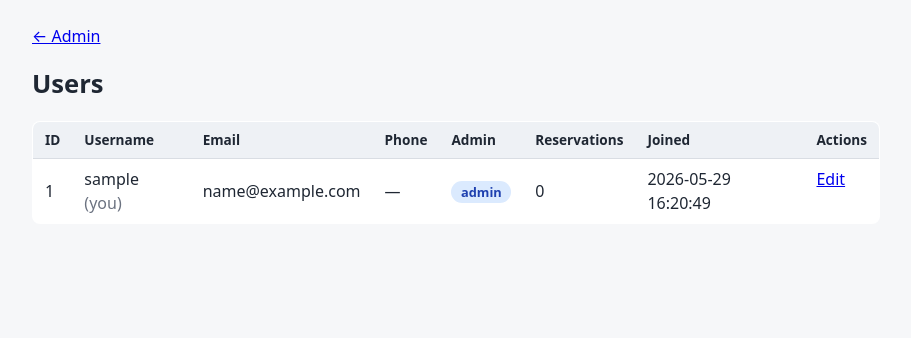
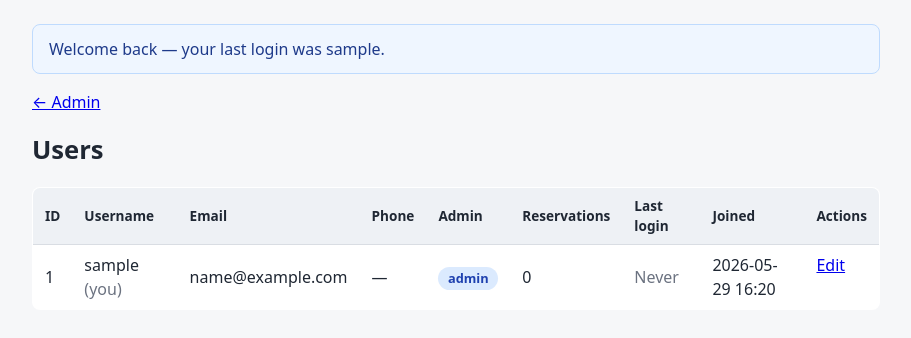
Before and after one commit to sbj-ee/Reservations, a Flask app: page /admin/users in a window 1280 px wide. Shown: the part 53-391 px from the top of the page, without its empty margins (184-1095 px from the left). Run offline with Flask 3, Linux system fonts and the light colour scheme; the visitor is signed in with stand-in values (Sample User, id 1); data comes from the database, SQL or seed files in the repository; data that the repository does not hold is empty.

Commit message:
Track and display last login
Add user.last_login_at (schema + migration), stamped on each login. On
sign-in, the prior login time is shown once as a "welcome back" banner
(in the viewer's local time via the existing UTC->local conversion), and
the admin user list gains a Last login column. Includes tests.

Co-Authored-By: Claude Opus 4.7 <noreply@anthropic.com>

```diff
--- a/app/auth.py
+++ b/app/auth.py
@@ -24,6 +24,12 @@ def _hash_token(token):
 
 def _utc_now_str():
     return datetime.now(timezone.utc).strftime(_RESET_TS_FORMAT)
+
+
+@bp.app_context_processor
+def inject_last_login_notice():
+    # Surface the prior login time once, on the first page rendered after login.
+    return {"last_login_notice": session.pop("last_login_notice", None)}
 
 
 @bp.before_app_request
@@ -141,8 +147,12 @@ def login():
         if user is None:
             flash("Incorrect username or password.")
         else:
+            previous_login = user["last_login_at"]  # captured before we overwrite it
+            models.record_login(user["id"])
             session.clear()
             session["user_id"] = user["id"]
+            if previous_login:
+                session["last_login_notice"] = previous_login
             next_url = request.form.get("next") or request.args.get("next")
             if next_url and next_url.startswith("/"):
                 return redirect(next_url)
--- a/app/db.py
+++ b/app/db.py
@@ -49,6 +49,8 @@ def _migrate(db):
         db.execute("ALTER TABLE user ADD COLUMN email TEXT")
     if "phone" not in columns:
         db.execute("ALTER TABLE user ADD COLUMN phone TEXT")
+    if "last_login_at" not in columns:
+        db.execute("ALTER TABLE user ADD COLUMN last_login_at TEXT")
     # Enforce unique email/phone (NULLs allowed). On a pre-existing database that
     # already holds duplicates, the index can't be built — log and carry on rather
     # than failing startup.
--- a/app/models.py
+++ b/app/models.py
@@ -210,6 +210,15 @@ def get_user(user_id):
     return db.execute("SELECT * FROM user WHERE id = ?", (user_id,)).fetchone()
 
 
+def record_login(user_id):
+    """Stamp the user's last login with the current UTC time."""
+    db = get_db()
+    db.execute(
+        "UPDATE user SET last_login_at = datetime('now') WHERE id = ?", (user_id,)
+    )
+    db.commit()
+
+
 def list_users():
     db = get_db()
     return db.execute(
--- a/app/schema.sql
+++ b/app/schema.sql
@@ -11,6 +11,7 @@ CREATE TABLE user (
   email TEXT UNIQUE,
   phone TEXT UNIQUE,
   is_admin INTEGER NOT NULL DEFAULT 0,
+  last_login_at TEXT,
   created_at TEXT NOT NULL DEFAULT (datetime('now'))
 );
 
--- a/app/static/style.css
+++ b/app/static/style.css
@@ -143,6 +143,15 @@ ul.flashes {
   color: #9a3412;
 }
 
+.banner {
+  padding: 0.75rem 1rem;
+  margin: 0 0 1rem;
+  background: #eff6ff;
+  border: 1px solid #bfdbfe;
+  border-radius: 8px;
+  color: #1e3a8a;
+}
+
 /* --- Admin --- */
 .subnav {
   display: flex;
--- a/app/templates/admin/users.html
+++ b/app/templates/admin/users.html
@@ -5,7 +5,7 @@
   <h1>Users</h1>
   <table class="reservations">
     <thead>
-      <tr><th>ID</th><th>Username</th><th>Email</th><th>Phone</th><th>Admin</th><th>Reservations</th><th>Joined</th><th>Actions</th></tr>
+      <tr><th>ID</th><th>Username</th><th>Email</th><th>Phone</th><th>Admin</th><th>Reservations</th><th>Last login</th><th>Joined</th><th>Actions</th></tr>
     </thead>
     <tbody>
       {% for u in users %}
@@ -16,7 +16,12 @@
           <td>{{ u['phone'] or '—' }}</td>
           <td>{% if u['is_admin'] %}<span class="badge">admin</span>{% else %}&mdash;{% endif %}</td>
           <td>{{ u['reservation_count'] }}</td>
-          <td>{{ u['created_at'] }}</td>
+          <td>
+            {% if u['last_login_at'] %}
+              <time class="js-utc" datetime="{{ u['last_login_at'].replace(' ', 'T') }}Z">{{ u['last_login_at'] }}</time>
+            {% else %}<span class="muted">Never</span>{% endif %}
+          </td>
+          <td><time class="js-utc" datetime="{{ u['created_at'].replace(' ', 'T') }}Z">{{ u['created_at'] }}</time></td>
           <td class="actions">
             <a href="{{ url_for('admin.edit_user', user_id=u['id']) }}">Edit</a>
             {% if u['id'] != g.user['id'] %}
--- a/app/templates/base.html
+++ b/app/templates/base.html
@@ -29,6 +29,10 @@
     </nav>
   </header>
   <main>
+    {% if last_login_notice %}
+      <div class="banner">Welcome back — your last login was
+        <time class="js-utc" datetime="{{ last_login_notice.replace(' ', 'T') }}Z">{{ last_login_notice }}</time>.</div>
+    {% endif %}
     {% with messages = get_flashed_messages() %}
       {% if messages %}
         <ul class="flashes">
```
Also changed, not shown: tests/test_last_login.py (added, +43 -0 lines), README.md.
